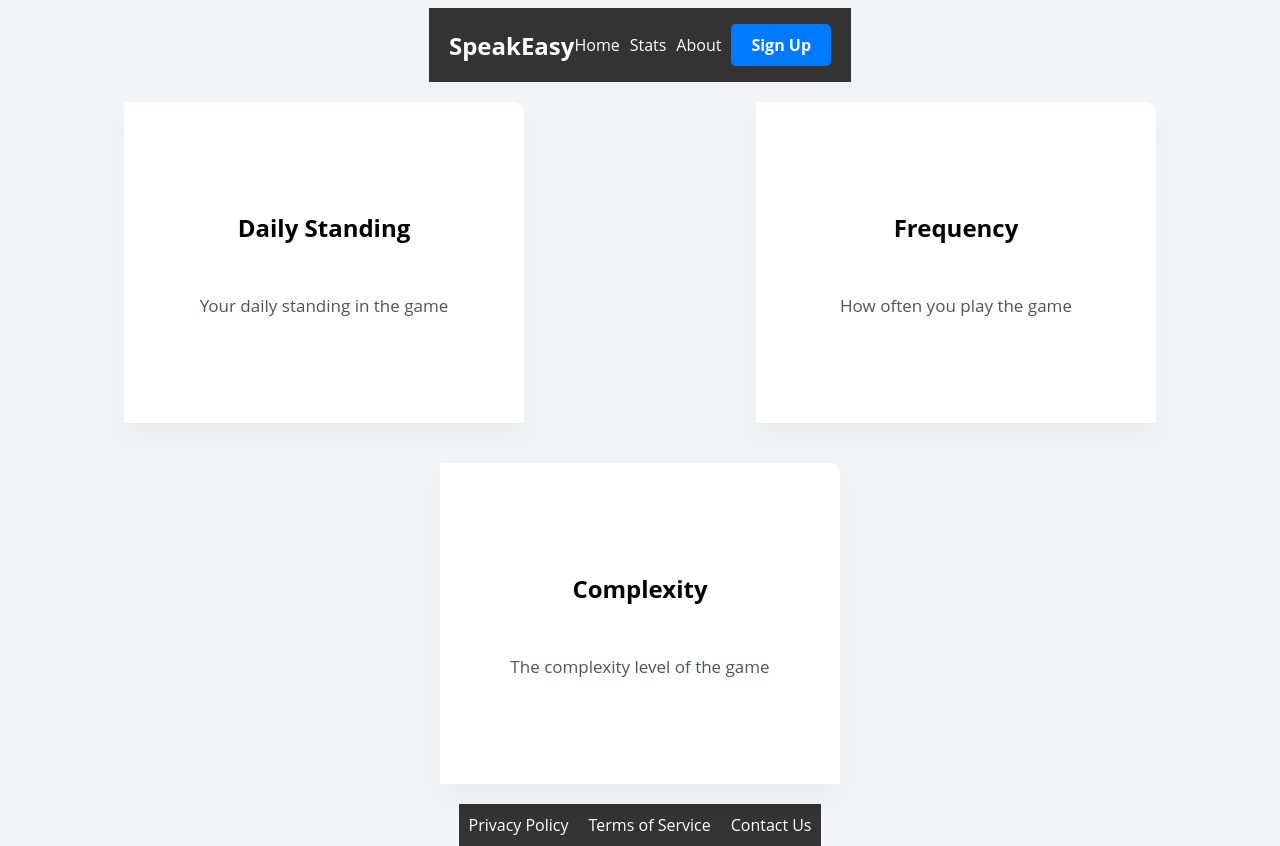
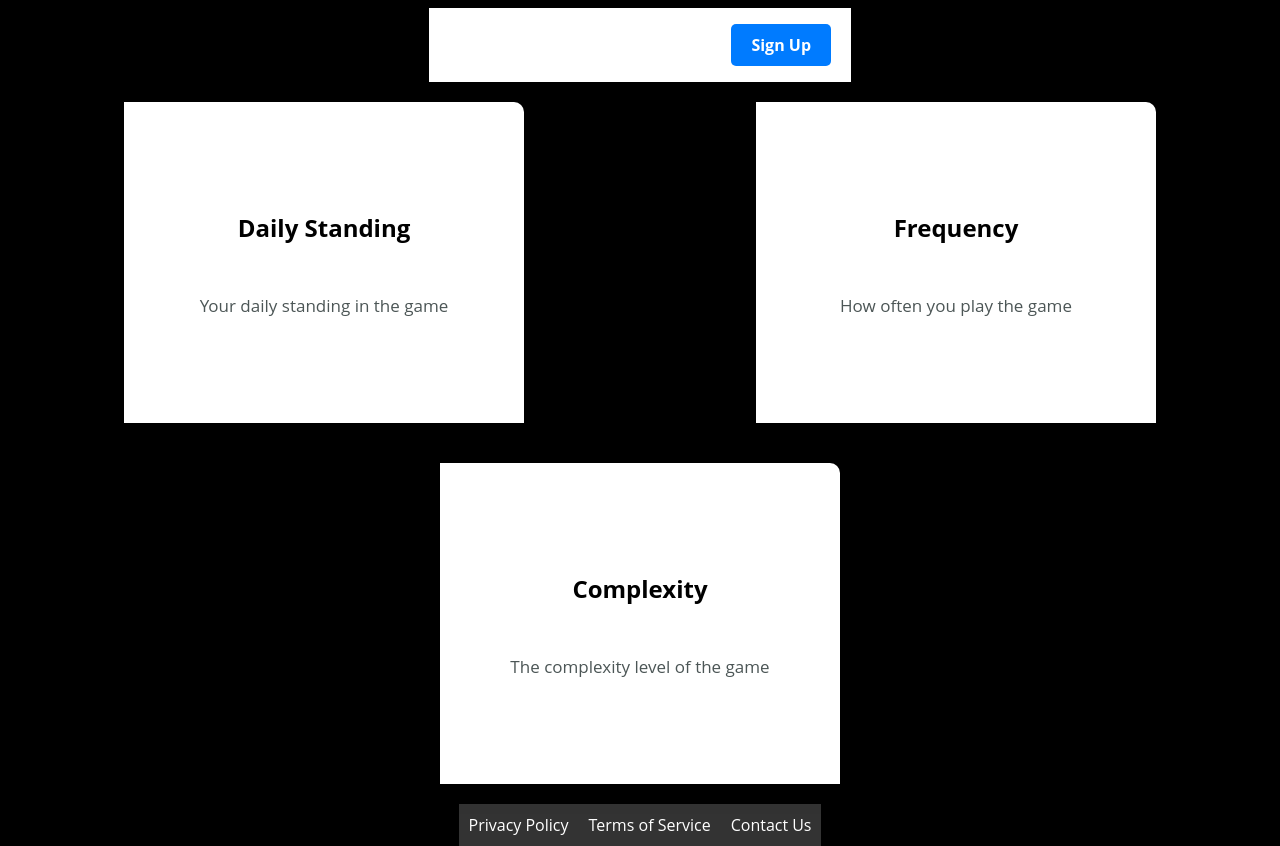
Before and after one commit to abidtalukder/SpeakEasy, a plain HTML site: page pages/performance.html in a window 1280 px wide. Drawn offline with Linux system fonts and the light colour scheme.

Commit message:
frontend changes

```diff
--- a/resources/css/performance_style.css
+++ b/resources/css/performance_style.css
@@ -1,5 +1,5 @@
 body {
-    background: #f2f4f8;
+    background: #000000;
     display: flex;
     justify-content: space-around;
     align-items: center;
@@ -9,8 +9,8 @@ body {
 }
 
 header {
-    background-color: #333;
-    color: #fff;
+    background-color: #ffffff;
+    color: #323cf1;
     display: flex;
     justify-content: space-between;
     align-items: center;
@@ -80,7 +80,10 @@ main {
     transform: translateY(-5px) scale(1.005) translateZ(0);
     box-shadow: 0 24px 36px rgba(0,0,0,0.11),
       0 24px 46px rgba(0,0,0,0.48);
+    background: #aee7ff; /* Change the background color to light blue when hovered */
 }
+
+
 
 .card:hover .overlay {
     transform: scale(4) translateZ(0);
--- /dev/null
+++ b/resources/references.txt
@@ -0,0 +1,2 @@
+Logo: https://www.vistaprint.com/logomaker/studio/colours
+Google Sign In: https://developers.google.com/identity/sign-in/web/si
```
Also changed, not shown: resources/speakEasy logo.png (added).
